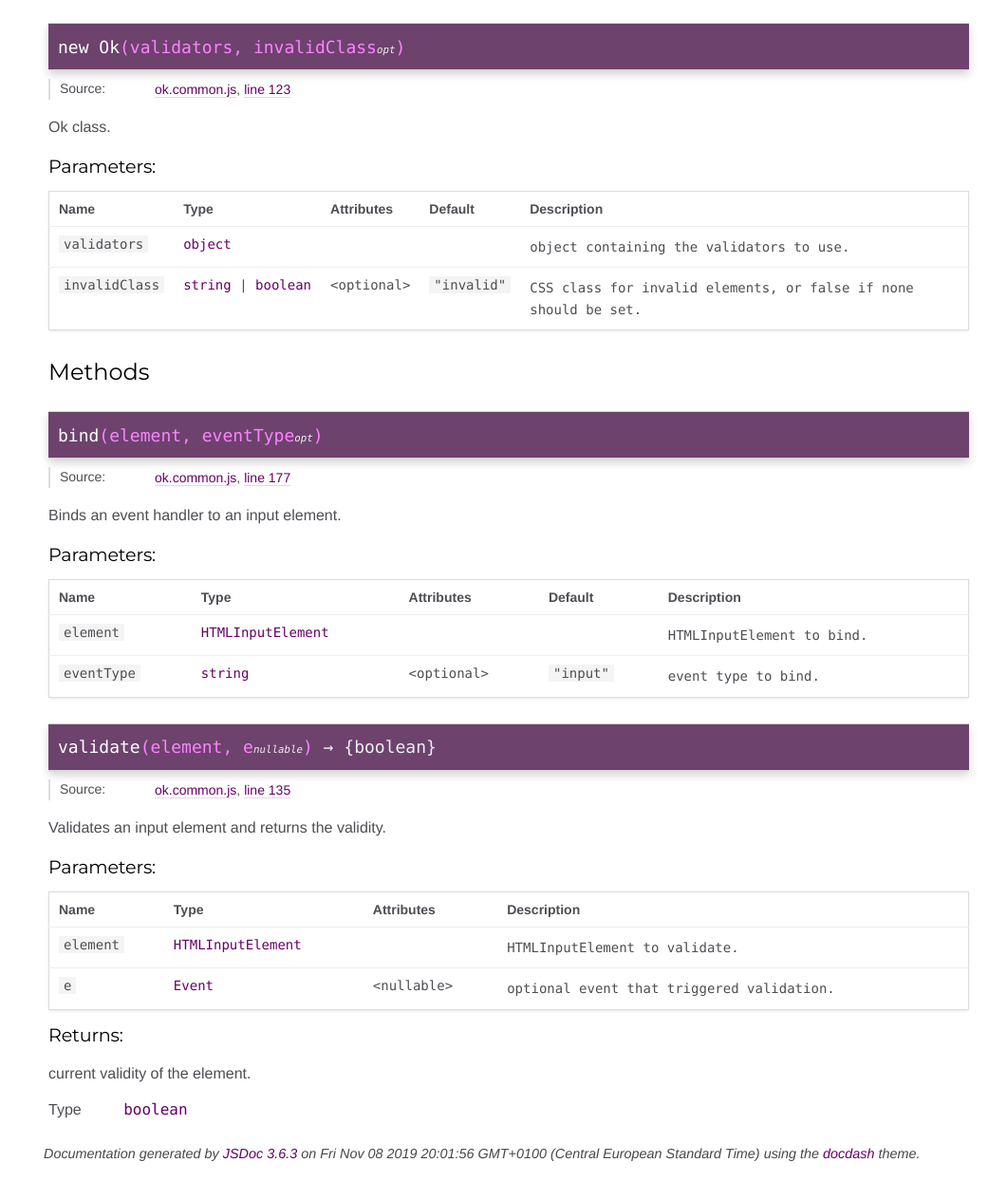
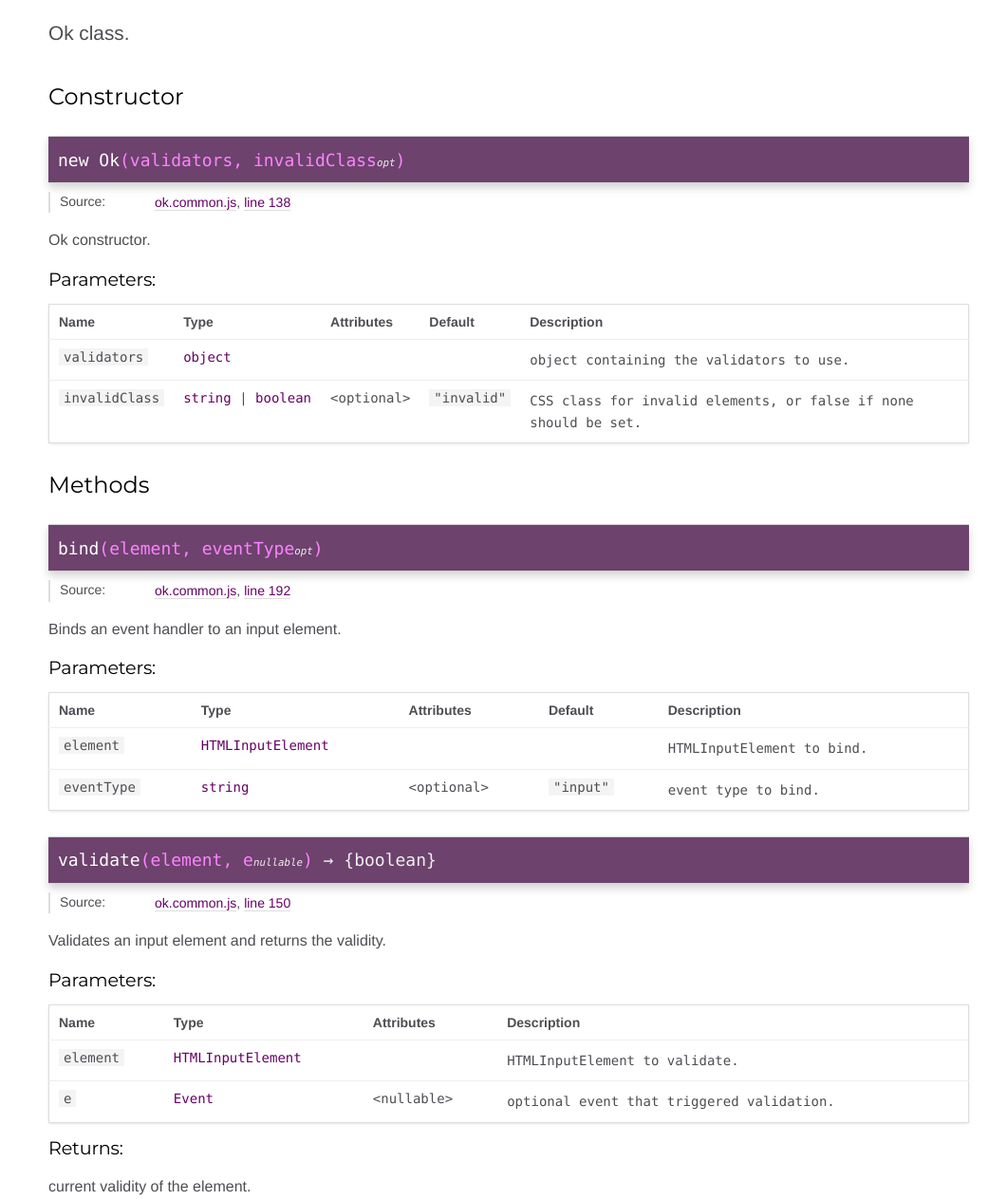
Before and after one commit to RillingDev/ok, a website: page docs/Ok.html in a window 1280 px wide. Shown: the part 176-1440 px from the top of the page at 95% size, without its empty margins (239-1280 px from the left). Before the commit the page ends 1414 px from the top, so only its background shows below. Drawn offline with Linux system fonts and the light colour scheme.

Commit message:
added missing jsdoc

```diff
--- a/docs/Ok.html
+++ b/docs/Ok.html
@@ -48,6 +48,8 @@
         Ok
         </h2>
 
+            <div class="class-description"><p>Ok class.</p></div>
+
 
 </header>
 
@@ -57,6 +59,8 @@
 
 
 
+
+    <h2>Constructor</h2>
 
 
     <h4 class="name" id="Ok"><span class="type-signature"></span>new Ok<span class="signature">(validators, invalidClass<span class="signature-attributes">opt</span>)</span><span class="type-signature"></span></h4>
@@ -71,7 +75,7 @@
 
     <dt class="tag-source">Source:</dt>
     <dd class="tag-source"><ul class="dummy"><li>
-        <a href="ok.common.js.html">ok.common.js</a>, <a href="ok.common.js.html#line123">line 123</a>
+        <a href="ok.common.js.html">ok.common.js</a>, <a href="ok.common.js.html#line138">line 138</a>
     </li></ul></dd>
 
 
@@ -111,7 +115,7 @@
 
 
 <div class="description">
-    <p>Ok class.</p>
+    <p>Ok constructor.</p>
 </div>
 
 
@@ -286,7 +290,7 @@
 
     <dt class="tag-source">Source:</dt>
     <dd class="tag-source"><ul class="dummy"><li>
-        <a href="ok.common.js.html">ok.common.js</a>, <a href="ok.common.js.html#line177">line 177</a>
+        <a href="ok.common.js.html">ok.common.js</a>, <a href="ok.common.js.html#line192">line 192</a>
     </li></ul></dd>
 
 
@@ -477,7 +481,7 @@
 
     <dt class="tag-source">Source:</dt>
     <dd class="tag-source"><ul class="dummy"><li>
-        <a href="ok.common.js.html">ok.common.js</a>, <a href="ok.common.js.html#line135">line 135</a>
+        <a href="ok.common.js.html">ok.common.js</a>, <a href="ok.common.js.html#line150">line 150</a>
     </li></ul></dd>
 
 
@@ -681,7 +685,7 @@
 <br class="clear">
 
 <footer>
-    Documentation generated by <a href="https://github.com/jsdoc3/jsdoc">JSDoc 3.6.3</a> on Fri Nov 08 2019 20:01:56 GMT+0100 (Central European Standard Time) using the <a href="https://github.com/clenemt/docdash">docdash</a> theme.
+    Documentation generated by <a href="https://github.com/jsdoc3/jsdoc">JSDoc 3.6.3</a> on Fri Nov 08 2019 20:04:33 GMT+0100 (Central European Standard Time) using the <a href="https://github.com/clenemt/docdash">docdash</a> theme.
 </footer>
 
 <script>prettyPrint();</script>
--- a/src/Ok.ts
+++ b/src/Ok.ts
@@ -7,6 +7,8 @@ import { setCustomValidity } from "./dom/setCustomValidity";
 type ValidatorMap = Map<string, Validator>;
 
 /**
+ * Ok class.
+ *
  * @class
  */
 const Ok = class {
@@ -14,7 +16,7 @@ const Ok = class {
     public readonly invalidClass: string | false;
 
     /**
-     * Ok class.
+     * Ok constructor.
      *
      * @public
      * @param {object} validators object containing the validators to use.
```
Also changed, not shown: docs/index.html (+1 -1 lines), docs/ok.common.js.html (+21 -6 lines), src/dom/getInputElementValue.ts (+4 -4 lines), src/dom/setCustomValidity.ts (+13 -0 lines), dist/esm/src/Ok.d.ts, dist/esm/src/Ok.js, dist/esm/src/dom/getInputElementValue.d.ts, dist/esm/src/dom/getInputElementValue.js, dist/esm/src/dom/setCustomValidity.d.ts, dist/esm/src/dom/setCustomValidity.js, dist/ok.common.js, dist/ok.js, 6 other files.
